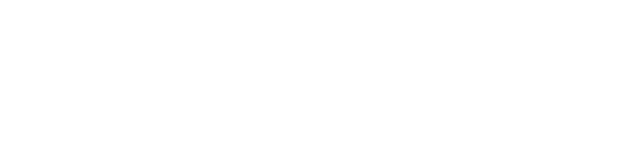
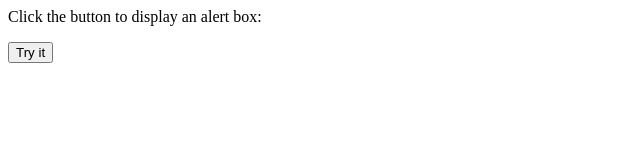
Before and after one commit to MercPK/introa, a plain HTML site: page Example/index.html in a window 1280 px wide. Shown: the whole page, without its empty margins (0-640 px from the left). Drawn offline with Linux system fonts and the light colour scheme.

Commit message:
Update index.html

```diff
--- a/Example/index.html
+++ b/Example/index.html
@@ -1,4 +1,21 @@
+<html>
+<body>
+
+<p>Click the button to display an alert box:</p>
+
+<button onclick="myFunction()">Try it</button>
+
 <script>
-prompt1= "oi como vc ta"
-prompt2= "nois nunca se falou mas te considero muito"
+function myFunction() {
+    alert("oi");
+    alert(" como voce ta?")
+    alert("espero que esteja bem:3")
+    alert("como voce conseguiu botar fogo no computador sem alcool e fosforos")
+    alert("a ja sei voce e tao bela que quando colocou sua foto como plano de fundo o computador nao aquentou a sua beleza e explodiu")
+    alert("nois nao se fala muito mas assim te considero pakas :3 ")
+    alert("obrigado por testar")
+}
 </script>
+
+</body>
+</html>
```
